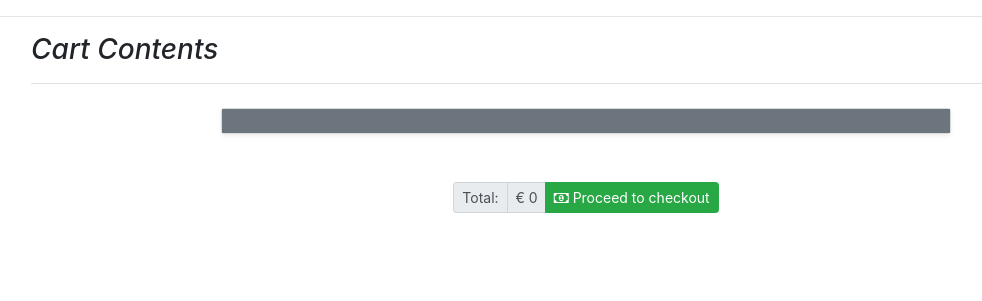
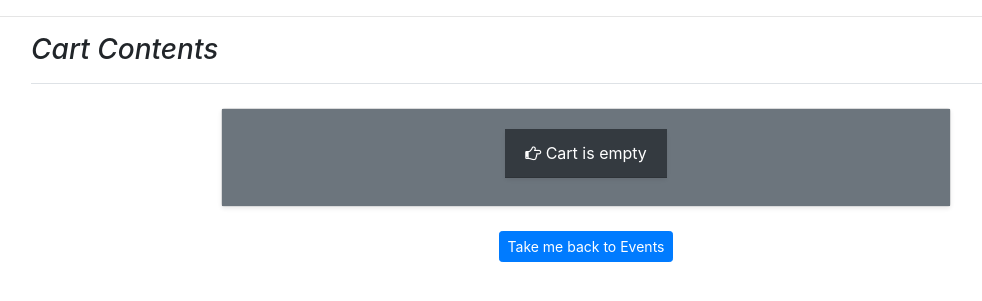
Before and after one commit to MartinLoef/fs-homeowners, a Django app: page /cart/ in a window 1280 px wide. Shown: the part 56-357 px from the top of the page, without its empty margins (54-1036 px from the left). Run offline with Django 3.2, Linux system fonts and the light colour scheme; some libraries are stand-ins or nearby versions.

Commit message:
empty card check with message on cart.html

```diff
--- a/cart/templates/cart.html
+++ b/cart/templates/cart.html
@@ -1,12 +1,4 @@
 {% extends 'base.html' %} {% load static from staticfiles %} {% load crispy_forms_tags %} {% block content %}
-{% if total > 0 %}
-<div class="row">
-   <div class="col-auto mx-auto">
-        <a class="btn btn-outline-primary btn-sm" role="button" href="{% url 'get_events' %}">Continue Selecting Events</a>
-    </div>
-</div>
-{% endif %}
-
 <div class="container">
     <h3 class="pb-3 mb-4 font-italic border-bottom">
         Cart Contents
@@ -15,6 +7,7 @@
         <div class="col-md-8">
             <div class="card flex-md-row mb-4 shadow-sm h-md-250 bg-light">
                 <div class="card-body bg-secondary flex-column less-padding-bottom">
+                {% if total != 0 %}
                     {% for item in cart_items %}
                     <div class="row justify-content-center">
                         <div class="col-auto mx-auto">
@@ -67,15 +60,27 @@
                     <br>
                     <br>
                     {% endfor %}
+                {% else %}
+                <div class="row justify-content-center">
+                    <div class="col-auto mx-auto">
+                        <div class="card no-flex flex-md-row mb-4 shadow-sm h-md-250 bg-light">
+                            <div class="card-header custom-border font-white bg-dark">
+                                <i class="fa fa-hand-o-right"></i> Cart is empty
+                            </div>
+                        </div>
+                    </div>
+                </div>
+                {% endif%}
             </div>
         </div>
         </div>
     </div>
 </div>
-<br>
+
+{% if total != 0 %}
 <div class="row">
     <div class="col-auto mx-auto">
-        <div class="input-group input-group-sm border-red hard-borderradius">
+        <div class="input-group input-group-sm">
             <div class="input-group-prepend">
                 <span class="input-group-text">Total: </span>
             </div>
@@ -88,6 +93,21 @@
             </div>
         </div>
     </div>
+</div><hr>
+{% endif %}
+        {% if total > 0 %}
+        <div class="row">
+            <div class="col-auto mx-auto">
+                <a class="btn btn-primary floatright btn-sm" role="button" href="{% url 'get_events' %}">Continue Selecting Events</a>
+            </div>
+        </div>
+        {% else %}
+        <div class="row">
+            <div class="col-auto mx-auto">
+                <a class="btn btn-primary floatright btn-sm" role="button" href="{% url 'get_events' %}">Take me back to Events</a>
+            </div>
         </div>
 
+        {% endif %}
+
 {% endblock %}
```
Also changed, not shown: db.sqlite3. Lines whose indentation alone changed are shown as unchanged.
